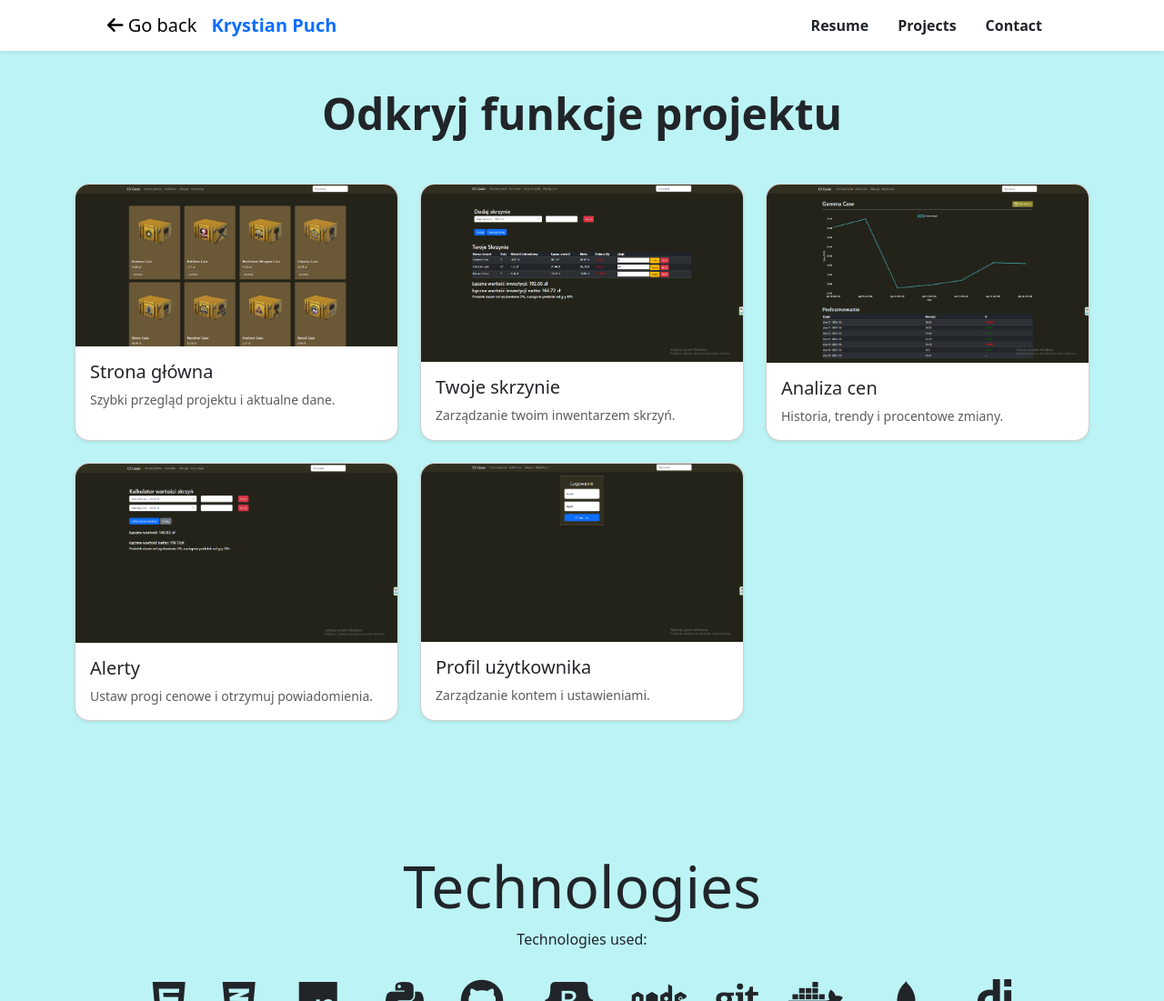
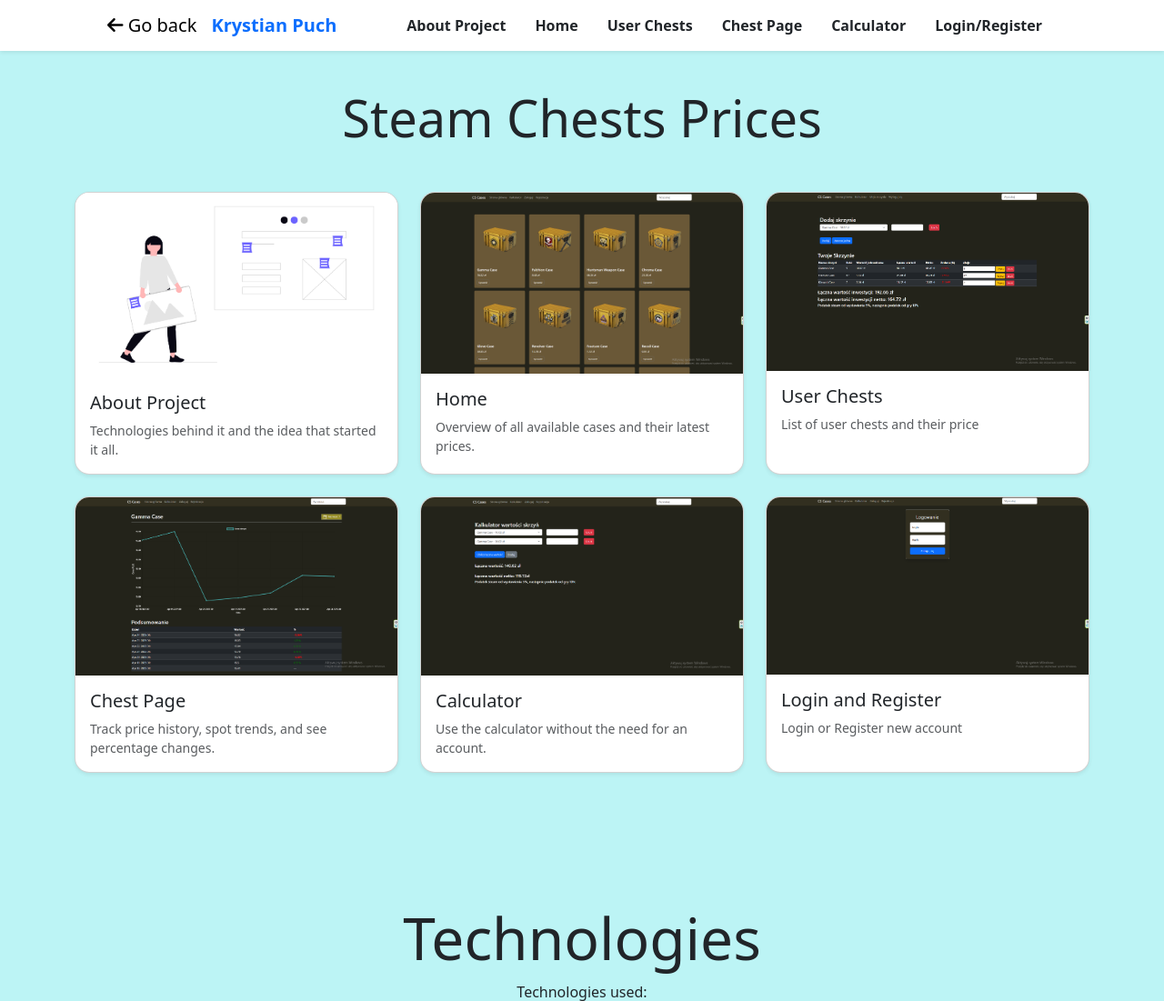
Before and after one commit to Krystian137/Resume, a Flask app: page /steamchests in a window 1280 px wide. Shown: the top 1101 px of the page at 91% size. Run offline with Flask 3, Linux system fonts and the light colour scheme; some libraries are stand-ins or nearby versions.

Commit message:
updated steamchests.html

```diff
--- a/templates/steamchests.html
+++ b/templates/steamchests.html
@@ -33,13 +33,22 @@
             <div class="collapse navbar-collapse" id="navbarResponsive">
                 <ul class="navbar-nav ms-auto mb-2 mb-lg-0">
                     <li class="nav-item">
-                        <a class="nav-link text-dark px-3 fw-semibold" href="{{ url_for('main.index') }}#resume">Resume</a>
+                        <a class="nav-link text-dark px-3 fw-semibold" href="{{ url_for('main.index') }}#resume">About Project</a>
                     </li>
                     <li class="nav-item">
-                        <a class="nav-link text-dark px-3 fw-semibold" href="{{ url_for('main.index') }}#projects">Projects</a>
+                        <a class="nav-link text-dark px-3 fw-semibold" href="{{ url_for('main.index') }}#projects">Home</a>
                     </li>
                     <li class="nav-item">
-                        <a class="nav-link text-dark px-3 fw-semibold" href="{{ url_for('main.index') }}#contact">Contact</a>
+                        <a class="nav-link text-dark px-3 fw-semibold" href="{{ url_for('main.index') }}#contact">User Chests</a>
+                    </li>
+                    <li class="nav-item">
+                        <a class="nav-link text-dark px-3 fw-semibold" href="{{ url_for('main.index') }}#contact">Chest Page</a>
+                    </li>
+                    <li class="nav-item">
+                        <a class="nav-link text-dark px-3 fw-semibold" href="{{ url_for('main.index') }}#contact">Calculator</a>
+                    </li>
+                    <li class="nav-item">
+                        <a class="nav-link text-dark px-3 fw-semibold" href="{{ url_for('main.index') }}#contact">Login/Register</a>
                     </li>
                 </ul>
             </div>
@@ -48,15 +57,16 @@
 
     <section id="pages-preview" class="py-5 animate-section mt-5">
         <div class="container">
-            <h2 class="text-center mb-5 display-5 fw-bold">Odkryj funkcje projektu</h2>
-            <div class="row g-4">
+            <h2 class="text-center mb-5 display-4">Steam Chests Prices</h2>
+            <div class="row g-4 fade-up">
                 <div class="col-md-6 col-lg-4">
-                    <a href="#home" class="text-decoration-none">
-                        <div class="card h-100 shadow-sm rounded-4 overflow-hidden">
-                            <img src="{{ url_for('static', filename='assets/img/SteamChestsPrices/SteamChestsRepresentative.png') }}" class="card-img-top" alt="Strona główna">
+                    <a href="#technologies" class="text-decoration-none">
+                        <div class="card h-100 shadow-sm rounded-4 overflow-hidden img-zoom">
+                            <img src="{{ url_for('static', filename='assets/img/SteamChestsPrices/feedback.png') }}"
+                                 class="card-img-top" alt="About Project">
                             <div class="card-body">
-                                <h5 class="card-title">Strona główna</h5>
-                                <p class="card-text text-muted small">Szybki przegląd projektu i aktualne dane.</p>
+                                <h5 class="card-title">About Project</h5>
+                                <p class="card-text text-muted small">Technologies behind it and the idea that started it all.</p>
                             </div>
                         </div>
                     </a>
@@ -64,11 +74,24 @@
 
                 <div class="col-md-6 col-lg-4">
                     <a href="#user-chests" class="text-decoration-none">
-                        <div class="card h-100 shadow-sm rounded-4 overflow-hidden">
-                            <img src="{{ url_for('static', filename='assets/img/SteamChestsPrices/user-page.png') }}" class="card-img-top" alt="Twoje skrzynie">
+                        <div class="card h-100 shadow-sm rounded-4 overflow-hidden img-zoom">
+                            <img src="{{ url_for('static', filename='assets/img/SteamChestsPrices/SteamChestsRepresentative.png') }}"
+                                 class="card-img-top" alt="All chests">
                             <div class="card-body">
-                                <h5 class="card-title">Twoje skrzynie</h5>
-                                <p class="card-text text-muted small">Zarządzanie twoim inwentarzem skrzyń.</p>
+                                <h5 class="card-title">Home</h5>
+                                <p class="card-text text-muted small">Overview of all available cases and their latest prices.</p>
+                            </div>
+                        </div>
+                    </a>
+                </div>
+
+                <div class="col-md-6 col-lg-4">
+                    <a href="#user-chests" class="text-decoration-none">
+                        <div class="card h-100 shadow-sm rounded-4 overflow-hidden img-zoom">
+                            <img src="{{ url_for('static', filename='assets/img/SteamChestsPrices/user-page.png') }}" class="card-img-top" alt="User Chests">
+                            <div class="card-body">
+                                <h5 class="card-title">User Chests</h5>
+                                <p class="card-text text-muted small">List of user chests and their price</p>
                             </div>
                         </div>
                     </a>
@@ -76,11 +99,11 @@
 
                 <div class="col-md-6 col-lg-4">
                     <a href="#analytics" class="text-decoration-none">
-                        <div class="card h-100 shadow-sm rounded-4 overflow-hidden">
-                            <img src="{{ url_for('static', filename='assets/img/SteamChestsPrices/chest-page.png') }}" class="card-img-top" alt="Analiza cen">
+                        <div class="card h-100 shadow-sm rounded-4 overflow-hidden img-zoom">
+                            <img src="{{ url_for('static', filename='assets/img/SteamChestsPrices/chest-page.png') }}" class="card-img-top" alt="Chest Page">
                             <div class="card-body">
-                                <h5 class="card-title">Analiza cen</h5>
-                                <p class="card-text text-muted small">Historia, trendy i procentowe zmiany.</p>
+                                <h5 class="card-title">Chest Page</h5>
+                                <p class="card-text text-muted small">Track price history, spot trends, and see percentage changes.</p>
                             </div>
                         </div>
                     </a>
@@ -88,11 +111,11 @@
 
                 <div class="col-md-6 col-lg-4">
                     <a href="#alerts" class="text-decoration-none">
-                        <div class="card h-100 shadow-sm rounded-4 overflow-hidden">
-                            <img src="{{ url_for('static', filename='assets/img/SteamChestsPrices/calculator.png') }}" class="card-img-top" alt="Alerty">
+                        <div class="card h-100 shadow-sm rounded-4 overflow-hidden img-zoom">
+                            <img src="{{ url_for('static', filename='assets/img/SteamChestsPrices/calculator.png') }}" class="card-img-top" alt="Calculator">
                             <div class="card-body">
-                                <h5 class="card-title">Alerty</h5>
-                                <p class="card-text text-muted small">Ustaw progi cenowe i otrzymuj powiadomienia.</p>
+                                <h5 class="card-title">Calculator</h5>
+                                <p class="card-text text-muted small">Use the calculator without the need for an account.</p>
                             </div>
                         </div>
                     </a>
@@ -100,11 +123,11 @@
 
                 <div class="col-md-6 col-lg-4">
                     <a href="#profile" class="text-decoration-none">
-                        <div class="card h-100 shadow-sm rounded-4 overflow-hidden">
-                            <img src="{{ url_for('static', filename='assets/img/SteamChestsPrices/login.png') }}" class="card-img-top" alt="Profil użytkownika">
+                        <div class="card h-100 shadow-sm rounded-4 overflow-hidden img-zoom">
+                            <img src="{{ url_for('static', filename='assets/img/SteamChestsPrices/login.png') }}" class="card-img-top" alt="Login">
                             <div class="card-body">
-                                <h5 class="card-title">Profil użytkownika</h5>
-                                <p class="card-text text-muted small">Zarządzanie kontem i ustawieniami.</p>
+                                <h5 class="card-title">Login and Register</h5>
+                                <p class="card-text text-muted small">Login or Register new account</p>
                             </div>
                         </div>
                     </a>
@@ -112,8 +135,6 @@
             </div>
         </div>
     </section>
-
-
 
     <section id="technologies" class="py-5">
         <div class="row mt-5">
```
Also changed, not shown: static/assets/img/SteamChestsPrices/SteamChestsRepresentative.png, static/assets/img/SteamChestsPrices/feedback.png (added).
